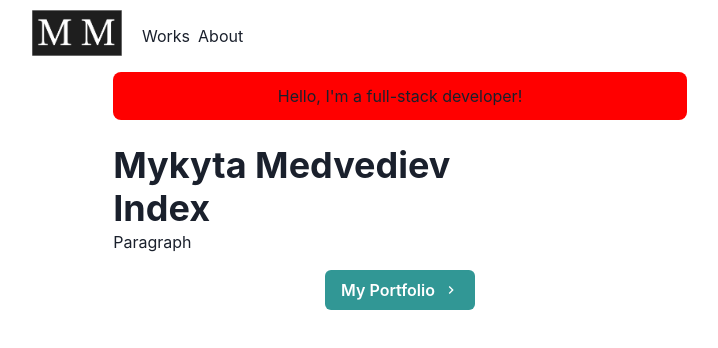
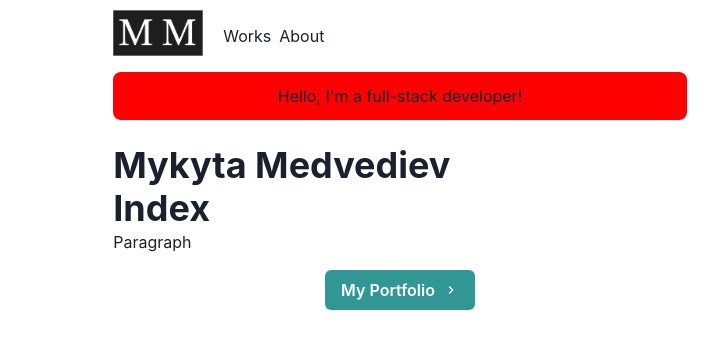
Before and after one commit to Furilon/portfolio-website, a Next.js app: page / in a window 1280 px wide. Shown: the top 348 px of the page, without its empty margins (240-958 px from the left). Built offline with nearby package versions, Linux system fonts and the light colour scheme.

Commit message:
Aligned navbar with the content section

```diff
--- a/components/navbar.js
+++ b/components/navbar.js
@@ -6,14 +6,12 @@ import {
   Box,
   Link,
   Stack,
-  Heading,
   Flex,
   Menu,
   MenuItem,
   MenuList,
   MenuButton,
   IconButton,
-  useColorModeValue,
 } from "@chakra-ui/react";
 import { HamburgerIcon } from "@chakra-ui/icons";
 
@@ -22,7 +20,6 @@ const Navbar = () => {
     <Box as="nav" w="100%" p="10px">
       <Container
         display="flex"
-        maxW="container.md"
         wrap="wrap"
         align="center"
         justify="space-between"
```
